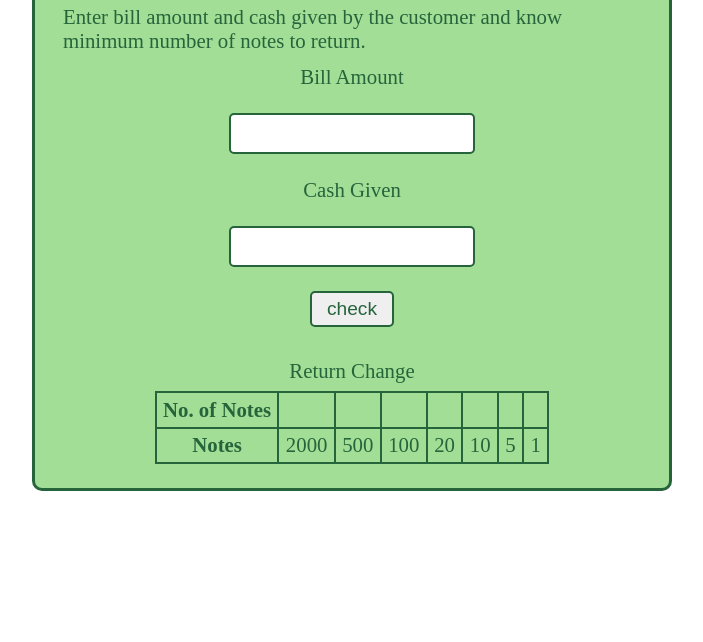
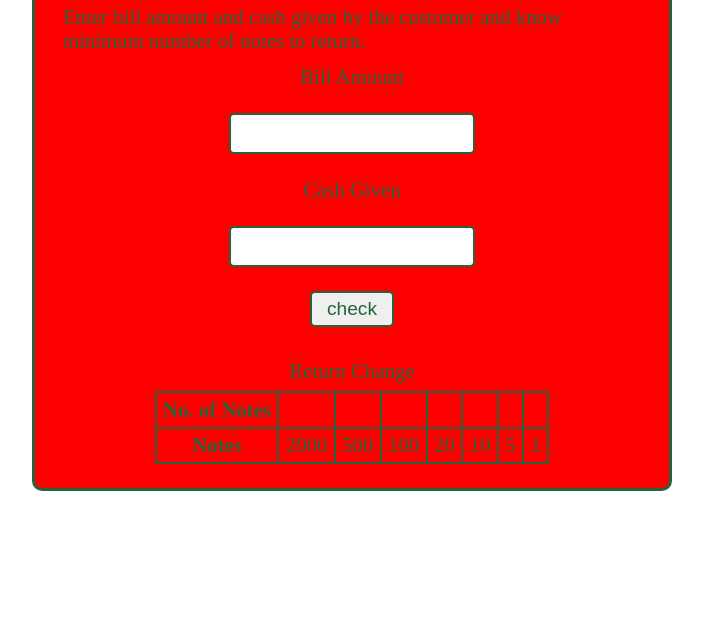
Before and after one commit to Ahana001/Cash-Register-Manager, a plain HTML site: page index.html in a window 1280 px wide. Shown: the part 158-800 px from the top of the page, without its empty margins (288-991 px from the left). Drawn offline with Linux system fonts and the light colour scheme.

Commit message:
Update style.css

```diff
--- a/style.css
+++ b/style.css
@@ -4,7 +4,7 @@
     box-sizing: border-box;
 }
 :root{
-    --primary-color : #a2de96;
+    --primary-color : red;
     --secondary-color: #26643b;
 }
 body{
```
